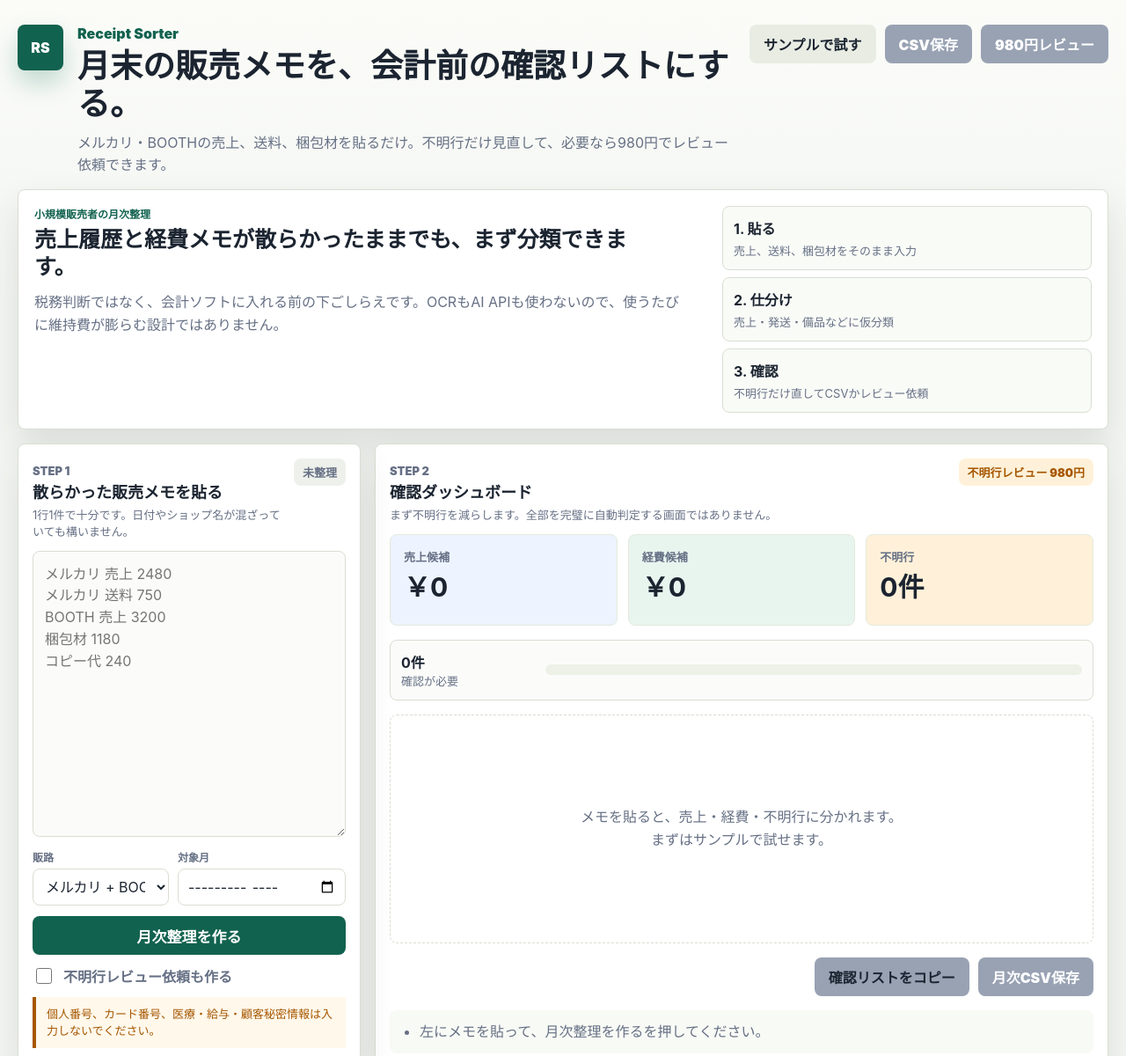
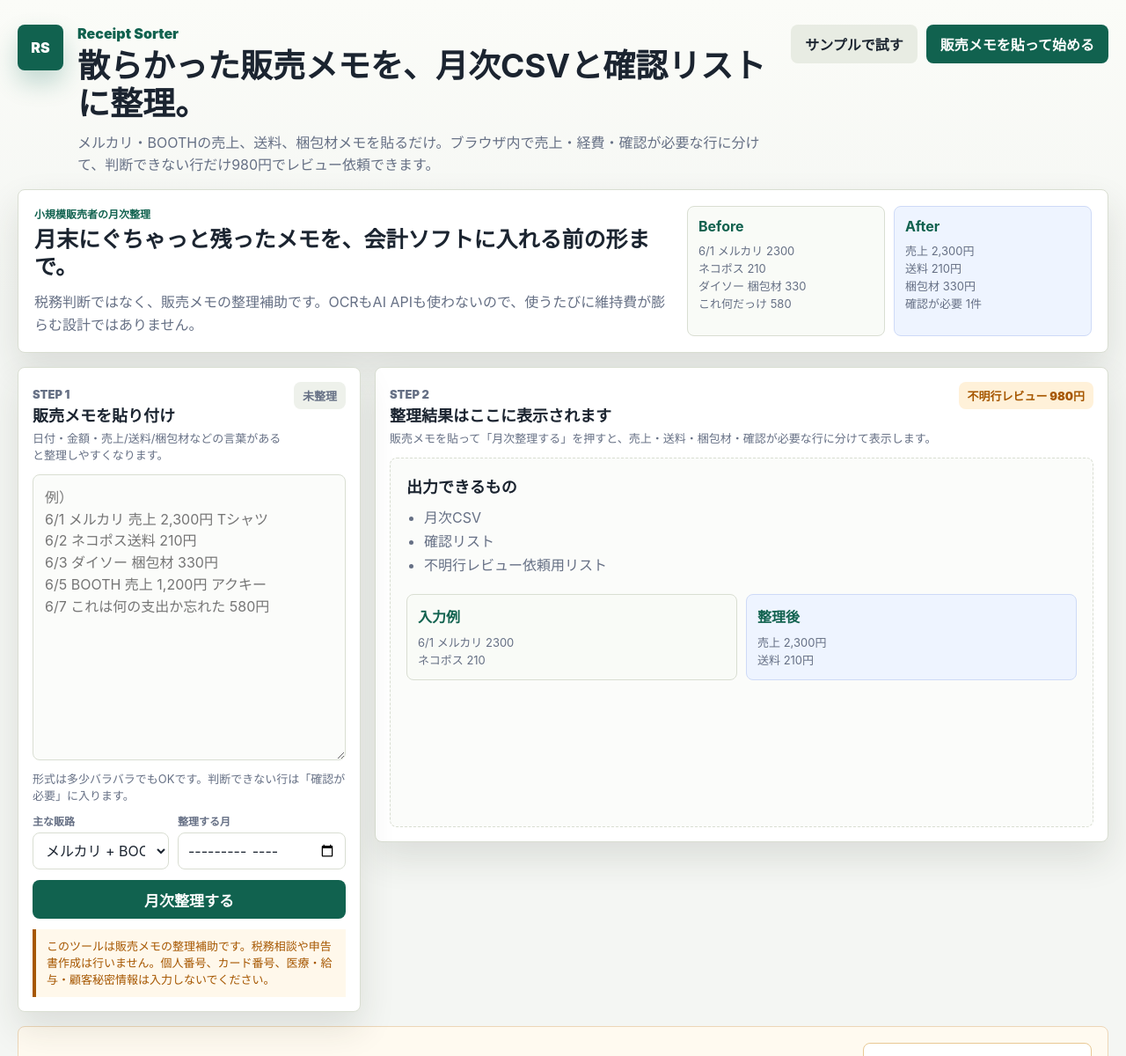
Before and after one commit to trinitrotorol/receipt-sorter, a website: page public/index.html in a window 1280 px wide. Shown: the top 1200 px of the page at 88% size. Drawn offline with Linux system fonts and the light colour scheme.

Commit message:
Apply GPT Pro UX critique

```diff
--- a/public/app.js
+++ b/public/app.js
@@ -1,19 +1,22 @@
 const notes = document.getElementById("raw-notes");
 const period = document.getElementById("period");
 const platform = document.getElementById("platform");
-const reviewRequest = document.getElementById("review-request");
 const previewButton = document.getElementById("preview-button");
 const demoButton = document.getElementById("demo-button");
-const csvButton = document.getElementById("csv-button");
+const startButton = document.getElementById("start-button");
 const csvButtonBottom = document.getElementById("csv-button-bottom");
 const reviewButton = document.getElementById("review-button");
 const checklistButton = document.getElementById("checklist-button");
+const dashboard = document.getElementById("dashboard");
+const dashboardTitle = document.getElementById("dashboard-title");
+const dashboardCopy = document.getElementById("dashboard-copy");
 const cards = document.getElementById("result-cards");
 const summary = document.getElementById("summary");
 const checklist = document.getElementById("checklist");
 const statusPill = document.getElementById("status-pill");
 const reviewCount = document.getElementById("review-count");
-const confidenceBar = document.getElementById("confidence-bar");
+const reviewMessage = document.getElementById("review-message");
+const reviewCopy = document.getElementById("review-copy");
 
 let latestPackage = null;
 
@@ -111,7 +114,7 @@ function buildPackage() {
     createdAt: new Date().toISOString(),
     period: period.value || null,
     platform: platform.value,
-    reviewRequested: reviewRequest.checked,
+    reviewRequested: Boolean(totals.review),
     totals,
     items: normalizedItems,
     checklist: buildChecklist(normalizedItems, totals)
@@ -156,10 +159,25 @@ function refreshPackage(pkg) {
 }
 
 function render(pkg) {
-  const confidence = pkg.items.length ? Math.max(0, Math.round(((pkg.items.length - pkg.totals.review) / pkg.items.length) * 100)) : 0;
-  statusPill.textContent = pkg.items.length ? (pkg.reviewRequested ? "レビュー用" : "整理済み") : "未整理";
+  const hasResults = pkg.items.length > 0;
+  const autoCount = Math.max(0, pkg.items.length - pkg.totals.review);
+  dashboard.classList.toggle("has-results", hasResults);
+  statusPill.textContent = hasResults ? "整理済み" : "未整理";
+  dashboardTitle.textContent = hasResults ? `${periodLabel(pkg.period)}の整理結果` : "整理結果はここに表示されます";
+  dashboardCopy.textContent = hasResults
+    ? "CSV保存前に、確認が必要な行だけ見直してください。"
+    : "販売メモを貼って「月次整理する」を押すと、売上・送料・梱包材・確認が必要な行に分けて表示します。";
   reviewCount.textContent = `${pkg.totals.review}件`;
-  confidenceBar.style.width = `${confidence}%`;
+  reviewMessage.textContent = pkg.totals.review
+    ? `自動整理できた行は${autoCount}件、確認が必要な行は${pkg.totals.review}件です。CSV保存前に確認してください。`
+    : `自動整理できた行は${autoCount}件です。レビューが必要な不明行はありません。`;
+  reviewCopy.textContent = pkg.totals.review
+    ? `自動整理で判断できなかった${pkg.totals.review}件だけをレビュー対象にできます。税務相談ではなく、販売メモの分類補助です。`
+    : "確認が必要な行がないため、レビュー依頼は不要です。";
+  reviewButton.textContent = pkg.totals.review
+    ? `不明行${pkg.totals.review}件をレビュー依頼する 980円`
+    : "レビューが必要な不明行はありません";
+  reviewButton.disabled = !hasResults || !pkg.totals.review;
   summary.innerHTML = `
     <div class="metric income"><span>売上候補</span><strong>${yen(pkg.totals.income)}</strong></div>
     <div class="metric expense"><span>経費候補</span><strong>${yen(pkg.totals.expense)}</strong></div>
@@ -169,6 +187,12 @@ function render(pkg) {
     ? pkg.items.map((item) => renderCard(item)).join("")
     : `<div class="empty">メモを貼ると、売上・経費・不明行に分かれます。<br>まずはサンプルで試せます。</div>`;
   checklist.innerHTML = `<ul>${pkg.checklist.map((item) => `<li>${escapeHtml(item)}</li>`).join("")}</ul>`;
+}
+
+function periodLabel(value) {
+  if (!value) return "今回";
+  const [year, month] = value.split("-");
+  return `${year}年${Number(month)}月`;
 }
 
 function renderCard(item) {
@@ -311,13 +335,17 @@ function runPreview() {
 }
 
 function setExportEnabled(enabled) {
-  csvButton.disabled = !enabled;
   csvButtonBottom.disabled = !enabled;
-  reviewButton.disabled = !enabled;
+  reviewButton.disabled = !enabled || !latestPackage?.totals.review;
   checklistButton.disabled = !enabled;
 }
 
 previewButton.addEventListener("click", runPreview);
+
+startButton.addEventListener("click", () => {
+  notes.focus();
+  notes.scrollIntoView({ behavior: "smooth", block: "center" });
+});
 
 demoButton.addEventListener("click", () => {
   notes.value = demoText;
@@ -339,10 +367,6 @@ cards.addEventListener("change", (event) => {
   if (isAmount) item.amount = Number(event.target.value) || 0;
   finalizeItem(item);
   render(refreshPackage(latestPackage));
-});
-
-csvButton.addEventListener("click", () => {
-  if (latestPackage) downloadText(toCsv(latestPackage), `receipt-sorter-${latestPackage.period || "monthly"}.csv`, "text/csv");
 });
 
 csvButtonBottom.addEventListener("click", () => {
--- a/public/index.html
+++ b/public/index.html
@@ -13,28 +13,38 @@
           <span class="brand-mark">RS</span>
           <div>
             <p class="kicker">Receipt Sorter</p>
-            <h1>月末の販売メモを、会計前の確認リストにする。</h1>
-            <p class="lead">メルカリ・BOOTHの売上、送料、梱包材を貼るだけ。不明行だけ見直して、必要なら980円でレビュー依頼できます。</p>
+            <h1>散らかった販売メモを、月次CSVと確認リストに整理。</h1>
+            <p class="lead">メルカリ・BOOTHの売上、送料、梱包材メモを貼るだけ。ブラウザ内で売上・経費・確認が必要な行に分けて、判断できない行だけ980円でレビュー依頼できます。</p>
           </div>
         </div>
-        <div class="top-actions" aria-label="試用と出力">
+        <div class="top-actions" aria-label="試用">
           <button type="button" id="demo-button" class="ghost">サンプルで試す</button>
-          <button type="button" id="csv-button" disabled>CSV保存</button>
-          <button type="button" id="review-button" disabled>980円レビュー</button>
+          <button type="button" id="start-button">販売メモを貼って始める</button>
         </div>
       </header>
 
       <section class="hero-panel">
         <div class="hero-copy">
           <p class="eyebrow">小規模販売者の月次整理</p>
-          <h2>売上履歴と経費メモが散らかったままでも、まず分類できます。</h2>
-          <p>税務判断ではなく、会計ソフトに入れる前の下ごしらえです。OCRもAI APIも使わないので、使うたびに維持費が膨らむ設計ではありません。</p>
+          <h2>月末にぐちゃっと残ったメモを、会計ソフトに入れる前の形まで。</h2>
+          <p>税務判断ではなく、販売メモの整理補助です。OCRもAI APIも使わないので、使うたびに維持費が膨らむ設計ではありません。</p>
         </div>
-        <ol class="workflow">
-          <li><strong>1. 貼る</strong><span>売上、送料、梱包材をそのまま入力</span></li>
-          <li><strong>2. 仕分け</strong><span>売上・発送・備品などに仮分類</span></li>
-          <li><strong>3. 確認</strong><span>不明行だけ直してCSVかレビュー依頼</span></li>
-        </ol>
+        <div class="before-after" aria-label="整理例">
+          <div>
+            <strong>Before</strong>
+            <span>6/1 メルカリ 2300</span>
+            <span>ネコポス 210</span>
+            <span>ダイソー 梱包材 330</span>
+            <span>これ何だっけ 580</span>
+          </div>
+          <div>
+            <strong>After</strong>
+            <span>売上 2,300円</span>
+            <span>送料 210円</span>
+            <span>梱包材 330円</span>
+            <span>確認が必要 1件</span>
+          </div>
+        </div>
       </section>
 
       <section class="layout">
@@ -42,67 +52,86 @@
           <div class="section-head">
             <div>
               <p class="step-label">STEP 1</p>
-              <h2>散らかった販売メモを貼る</h2>
-              <p>1行1件で十分です。日付やショップ名が混ざっていても構いません。</p>
+              <h2>販売メモを貼り付け</h2>
+              <p>日付・金額・売上/送料/梱包材などの言葉があると整理しやすくなります。</p>
             </div>
             <span id="status-pill">未整理</span>
           </div>
-          <textarea id="raw-notes" rows="12" placeholder="メルカリ 売上 2480
-メルカリ 送料 750
-BOOTH 売上 3200
-梱包材 1180
-コピー代 240"></textarea>
+          <textarea id="raw-notes" rows="12" placeholder="例）
+6/1 メルカリ 売上 2,300円 Tシャツ
+6/2 ネコポス送料 210円
+6/3 ダイソー 梱包材 330円
+6/5 BOOTH 売上 1,200円 アクキー
+6/7 これは何の支出か忘れた 580円"></textarea>
+          <p class="input-hint">形式は多少バラバラでもOKです。判断できない行は「確認が必要」に入ります。</p>
           <div class="meta-row">
             <label>
-              <span>販路</span>
+              <span>主な販路</span>
               <select id="platform" aria-label="販路">
               <option value="mercari-booth">メルカリ + BOOTH</option>
               <option value="mercari">メルカリ</option>
               <option value="booth">BOOTH</option>
-              <option value="other">その他</option>
+              <option value="other">その他小規模物販</option>
               </select>
             </label>
             <label>
-              <span>対象月</span>
+              <span>整理する月</span>
               <input id="period" type="month" aria-label="対象月">
             </label>
           </div>
-          <button type="button" id="preview-button" class="primary">月次整理を作る</button>
-          <label class="review-toggle">
-            <input id="review-request" type="checkbox">
-            不明行レビュー依頼も作る
-          </label>
-          <p class="notice">個人番号、カード番号、医療・給与・顧客秘密情報は入力しないでください。</p>
+          <button type="button" id="preview-button" class="primary">月次整理する</button>
+          <p class="notice">このツールは販売メモの整理補助です。税務相談や申告書作成は行いません。個人番号、カード番号、医療・給与・顧客秘密情報は入力しないでください。</p>
         </aside>
 
-        <section class="dashboard">
+        <section class="dashboard" id="dashboard">
           <div class="section-head">
             <div>
               <p class="step-label">STEP 2</p>
-              <h2>確認ダッシュボード</h2>
-              <p>まず不明行を減らします。全部を完璧に自動判定する画面ではありません。</p>
+              <h2 id="dashboard-title">整理結果はここに表示されます</h2>
+              <p id="dashboard-copy">販売メモを貼って「月次整理する」を押すと、売上・送料・梱包材・確認が必要な行に分けて表示します。</p>
             </div>
             <span class="price-chip">不明行レビュー 980円</span>
           </div>
 
-          <div class="summary" id="summary"></div>
+          <div class="empty-guide" id="empty-guide">
+            <h3>出力できるもの</h3>
+            <ul>
+              <li>月次CSV</li>
+              <li>確認リスト</li>
+              <li>不明行レビュー依頼用リスト</li>
+            </ul>
+            <div class="mini-before-after">
+              <div><strong>入力例</strong><span>6/1 メルカリ 2300</span><span>ネコポス 210</span></div>
+              <div><strong>整理後</strong><span>売上 2,300円</span><span>送料 210円</span></div>
+            </div>
+          </div>
 
-          <div class="review-strip">
+          <div class="summary result-only" id="summary"></div>
+
+          <div class="review-strip result-only">
             <div>
               <strong id="review-count">0件</strong>
               <span>確認が必要</span>
             </div>
-            <div class="bar"><span id="confidence-bar"></span></div>
+            <p id="review-message">CSV保存前に確認してください。</p>
           </div>
 
-          <div class="cards" id="result-cards"></div>
+          <div class="cards result-only" id="result-cards"></div>
 
-          <div class="export-panel">
+          <div class="export-panel result-only">
             <button type="button" id="checklist-button" class="ghost" disabled>確認リストをコピー</button>
             <button type="button" id="csv-button-bottom" disabled>月次CSV保存</button>
           </div>
 
-          <div class="checklist" id="checklist"></div>
+          <div class="review-cta result-only" id="review-cta">
+            <div>
+              <h3>不明行だけレビュー依頼</h3>
+              <p id="review-copy">自動整理で判断できなかった行だけをレビュー対象にできます。税務相談ではなく、販売メモの分類補助です。</p>
+            </div>
+            <button type="button" id="review-button" disabled>不明行をレビュー依頼する 980円</button>
+          </div>
+
+          <div class="checklist result-only" id="checklist"></div>
         </section>
       </section>
 
--- a/public/styles.css
+++ b/public/styles.css
@@ -44,7 +44,7 @@ input {
 
 .topbar {
   display: grid;
-  grid-template-columns: minmax(0, 1fr) minmax(260px, auto);
+  grid-template-columns: minmax(0, 1fr) minmax(330px, auto);
   gap: 20px;
   align-items: start;
   padding: 10px 0 14px;
@@ -77,7 +77,7 @@ input {
 
 h1 {
   margin: 0;
-  max-width: 760px;
+  max-width: 820px;
   font-size: 37px;
   line-height: 1.16;
   letter-spacing: 0;
@@ -145,7 +145,7 @@ button:disabled {
 
 .hero-panel {
   display: grid;
-  grid-template-columns: minmax(0, 1fr) 420px;
+  grid-template-columns: minmax(0, 1fr) 460px;
   gap: 16px;
   margin: 0 0 16px;
   border: 1px solid var(--line);
@@ -177,30 +177,45 @@ button:disabled {
   letter-spacing: 0;
 }
 
-.workflow {
+.before-after,
+.mini-before-after {
   display: grid;
-  gap: 8px;
-  margin: 0;
-  padding: 0;
-  list-style: none;
+  grid-template-columns: 1fr 1fr;
+  gap: 10px;
 }
 
-.workflow li {
+.before-after div,
+.mini-before-after div {
   border: 1px solid var(--line);
   border-radius: 8px;
   background: #f9fbf7;
   padding: 12px;
 }
 
-.workflow strong,
-.workflow span {
+.before-after div:last-child,
+.mini-before-after div:last-child {
+  background: var(--sky);
+  border-color: #cedaf7;
+}
+
+.before-after strong,
+.before-after span,
+.mini-before-after strong,
+.mini-before-after span {
   display: block;
 }
 
-.workflow span {
-  margin-top: 4px;
+.before-after strong,
+.mini-before-after strong {
+  margin-bottom: 8px;
+  color: var(--green);
+}
+
+.before-after span,
+.mini-before-after span {
   color: var(--muted);
   font-size: 13px;
+  line-height: 1.55;
 }
 
 .layout {
@@ -280,6 +295,13 @@ input:focus {
   border-color: var(--teal);
 }
 
+.input-hint {
+  margin: 8px 0 0;
+  color: var(--muted);
+  font-size: 13px;
+  line-height: 1.45;
+}
+
 .meta-row {
   display: grid;
   grid-template-columns: 1fr 1fr;
@@ -306,21 +328,6 @@ input {
   background: #fff;
 }
 
-.review-toggle {
-  display: flex;
-  align-items: center;
-  gap: 10px;
-  margin-top: 12px;
-  color: var(--muted);
-  font-weight: 800;
-}
-
-.review-toggle input {
-  width: 18px;
-  height: 18px;
-  min-height: 18px;
-}
-
 .notice {
   margin: 12px 0 0;
   border-left: 4px solid var(--amber);
@@ -329,6 +336,34 @@ input {
   color: var(--amber);
   font-size: 13px;
   line-height: 1.45;
+}
+
+.empty-guide {
+  min-height: 420px;
+  border: 1px dashed var(--line);
+  border-radius: 8px;
+  background: #fbfcfa;
+  padding: 18px;
+}
+
+.empty-guide h3 {
+  margin: 0 0 10px;
+  font-size: 18px;
+}
+
+.empty-guide ul {
+  margin: 0 0 18px;
+  padding-left: 20px;
+  color: var(--muted);
+  line-height: 1.7;
+}
+
+.dashboard.has-results .empty-guide {
+  display: none;
+}
+
+.dashboard:not(.has-results) .result-only {
+  display: none;
 }
 
 .summary {
@@ -373,7 +408,7 @@ input {
 
 .review-strip {
   display: grid;
-  grid-template-columns: 150px 1fr;
+  grid-template-columns: 150px minmax(0, 1fr);
   gap: 14px;
   align-items: center;
   margin: 16px 0;
@@ -381,6 +416,12 @@ input {
   border-radius: 8px;
   padding: 12px;
   background: #fbfcfa;
+}
+
+.review-strip p {
+  margin: 0;
+  color: var(--muted);
+  line-height: 1.5;
 }
 
 .review-strip strong,
@@ -391,21 +432,6 @@ input {
 .review-strip span {
   color: var(--muted);
   font-size: 13px;
-}
-
-.bar {
-  height: 12px;
-  border-radius: 999px;
-  overflow: hidden;
-  background: #edf1e8;
-}
-
-.bar span {
-  display: block;
-  width: 0;
-  height: 100%;
-  background: linear-gradient(90deg, var(--green), var(--blue));
-  transition: width 160ms ease;
 }
 
 .cards {
@@ -525,6 +551,30 @@ input {
   margin-top: 16px;
 }
 
+.review-cta {
+  display: grid;
+  grid-template-columns: minmax(0, 1fr) auto;
+  gap: 14px;
+  align-items: center;
+  margin-top: 16px;
+  border: 1px solid #e9c994;
+  border-radius: 8px;
+  background: #fffaf0;
+  padding: 14px;
+}
+
+.review-cta h3 {
+  margin: 0;
+  font-size: 17px;
+}
+
+.review-cta p {
+  margin: 6px 0 0;
+  color: var(--muted);
+  font-size: 13px;
+  line-height: 1.5;
+}
+
 .checklist {
   margin-top: 16px;
   border-radius: 8px;
@@ -618,7 +668,10 @@ input {
   .topbar,
   .layout,
   .hero-panel,
-  .sales-panel {
+  .sales-panel,
+  .before-after,
+  .mini-before-after,
+  .review-cta {
     grid-template-columns: 1fr;
   }
 
```
